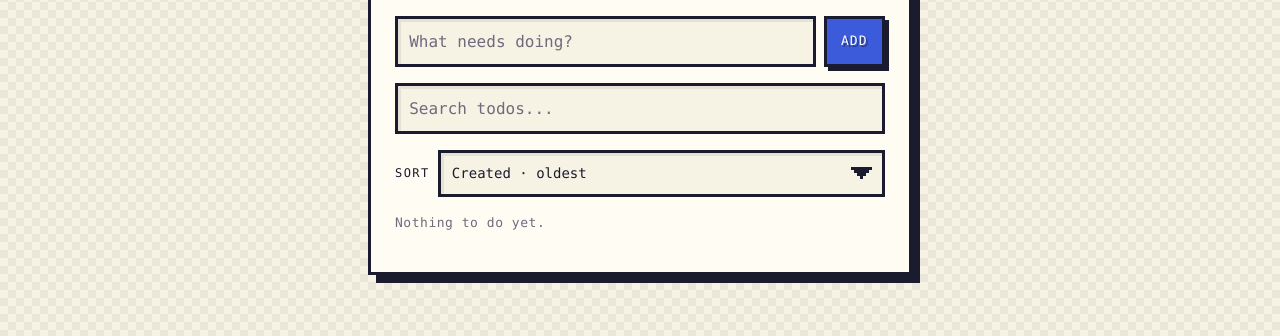
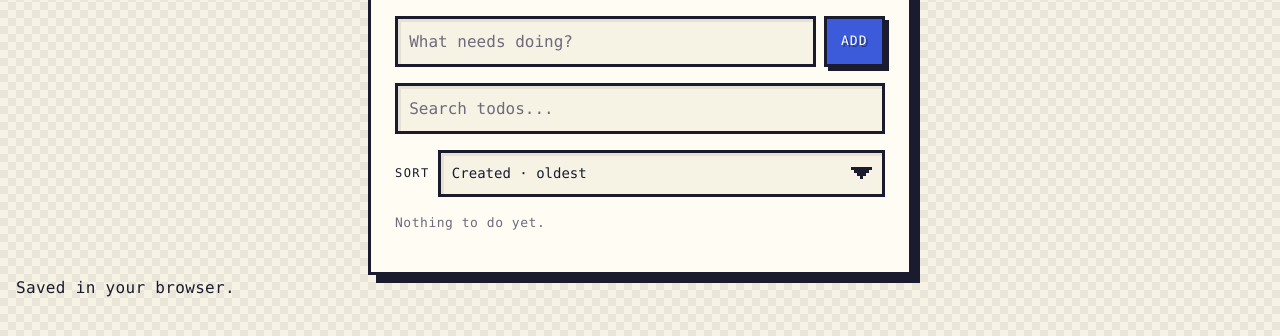
Before and after one commit to sahil0x01/cc-testing, a plain HTML site: page index.html in a window 1280 px wide. Shown: the part 110-446 px from the top of the page. Drawn offline with Linux system fonts and the light colour scheme.

Commit message:
WIP: Add a small footer line under the app that says 'Saved in yo

```diff
--- a/index.html
+++ b/index.html
@@ -48,6 +48,8 @@
       <p id="todo-count" class="todo-count"></p>
     </main>
 
+    <footer class="app-footer">Saved in your browser.</footer>
+
     <script src="app.js"></script>
   </body>
 </html>
```
